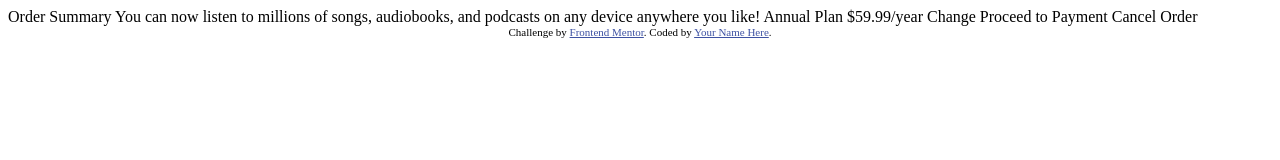
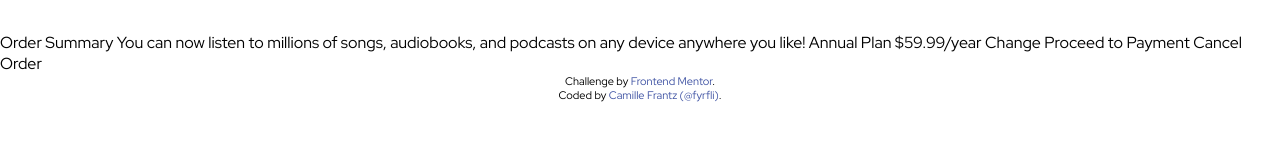
Before and after one commit to fyrfli/order-summary-component, a plain HTML site: page index.html in a window 1280 px wide. Drawn offline with Linux system fonts and the light colour scheme.

```diff
--- a/index.html
+++ b/index.html
@@ -1,19 +1,26 @@
 <!DOCTYPE html>
 <html lang="en">
+
   <head>
     <meta charset="UTF-8">
-  <meta name="viewport" content="width=device-width, initial-scale=1.0"> <!-- displays site properly based on user's device -->
+    <meta name="viewport" content="width=device-width, initial-scale=1.0">
+    <!-- displays site properly based on user's device -->
 
     <link rel="icon" type="image/png" sizes="32x32" href="./images/favicon-32x32.png">
 
     <title>Frontend Mentor | Order summary card</title>
+    <link rel="stylesheet" href="styles/style.css">
+    <link rel="preconnect" href="https://fonts.googleapis.com">
+    <link rel="preconnect" href="https://fonts.gstatic.com" crossorigin>
+    <link href="https://fonts.googleapis.com/css2?family=Outfit:wght@500;700;900&family=Red+Hat+Display&display=swap"
+      rel="stylesheet">
 
     <!-- Feel free to remove these styles or customise in your own stylesheet 👍 -->
     <style>
-    .attribution { font-size: 11px; text-align: center; }
-    .attribution a { color: hsl(228, 45%, 44%); }
+
     </style>
   </head>
+
   <body>
 
     Order Summary
@@ -31,7 +38,9 @@
 
     <div class="attribution">
       Challenge by <a href="https://www.frontendmentor.io?ref=challenge" target="_blank">Frontend Mentor</a>.
-    Coded by <a href="#">Your Name Here</a>.
+      <br>
+      Coded by <a href="https://github.com/fyrfli">Camille Frantz (@fyrfli)</a>.
     </div>
   </body>
+
 </html>
--- /dev/null
+++ b/styles/style.css
@@ -0,0 +1,34 @@
+/* generics */
+:root {
+    --pale-blue: hsl(225, 100%, 94%);
+    --bright-blue: hsl(245, 75%, 52%);
+    --pale-pale-blue: hsl(225, 100%, 98%);
+    --desaturated-blue: hsl(224, 23%, 55%);
+    --dark-blue: hsl(223, 47%, 23%);
+}
+* {
+    margin: 0;
+    padding: 0;
+    border: 0;
+    list-style: none;
+    text-decoration: none;
+    border: none;
+}
+html {
+    font-family: "Red Hat Display", sans-serif;
+}
+body {
+    margin: 2rem auto;
+}
+/* end generics */
+
+/* footr */
+.attribution {
+    font-size: 11px;
+    text-align: center;
+}
+
+.attribution a {
+    color: hsl(228, 45%, 44%);
+}
+/* end footer */
```
Also changed, not shown: 1 other file. Lines whose indentation alone changed are shown as unchanged.
